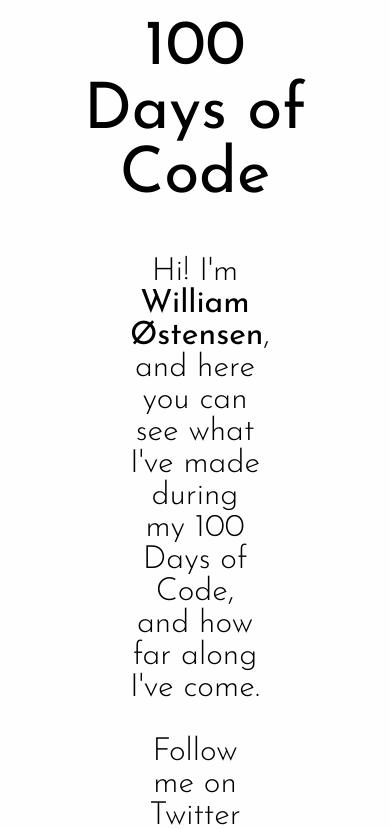
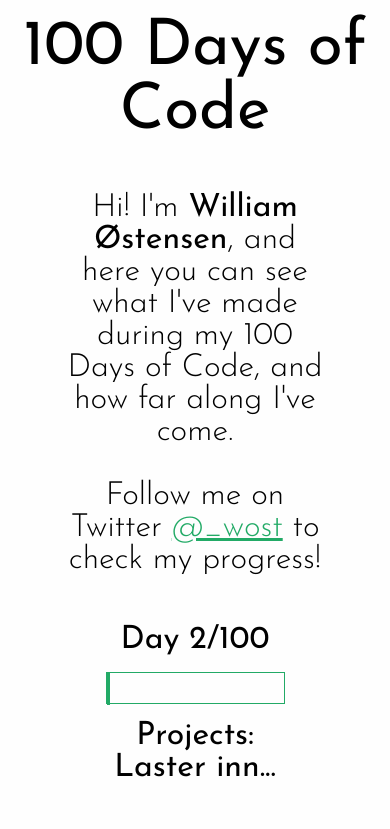
Before and after one commit to gluntn/100-days-of-code, a website: page docs/index.html in a window 390 px wide. Shown: the top 829 px of the page. Drawn offline with Linux system fonts and the light colour scheme; no server answers.

Commit message:
media query mobile

```diff
--- a/style/main.scss
+++ b/style/main.scss
@@ -87,3 +87,11 @@ html {
     }
   }
 }
+
+@media (max-width: 650px) {
+  .wrapper {
+    width: 100%;
+    .about { width: 75%; }
+    .progress-wrapper { width: 50%;}
+  }
+}
```
Also changed, not shown: docs/main.css.
